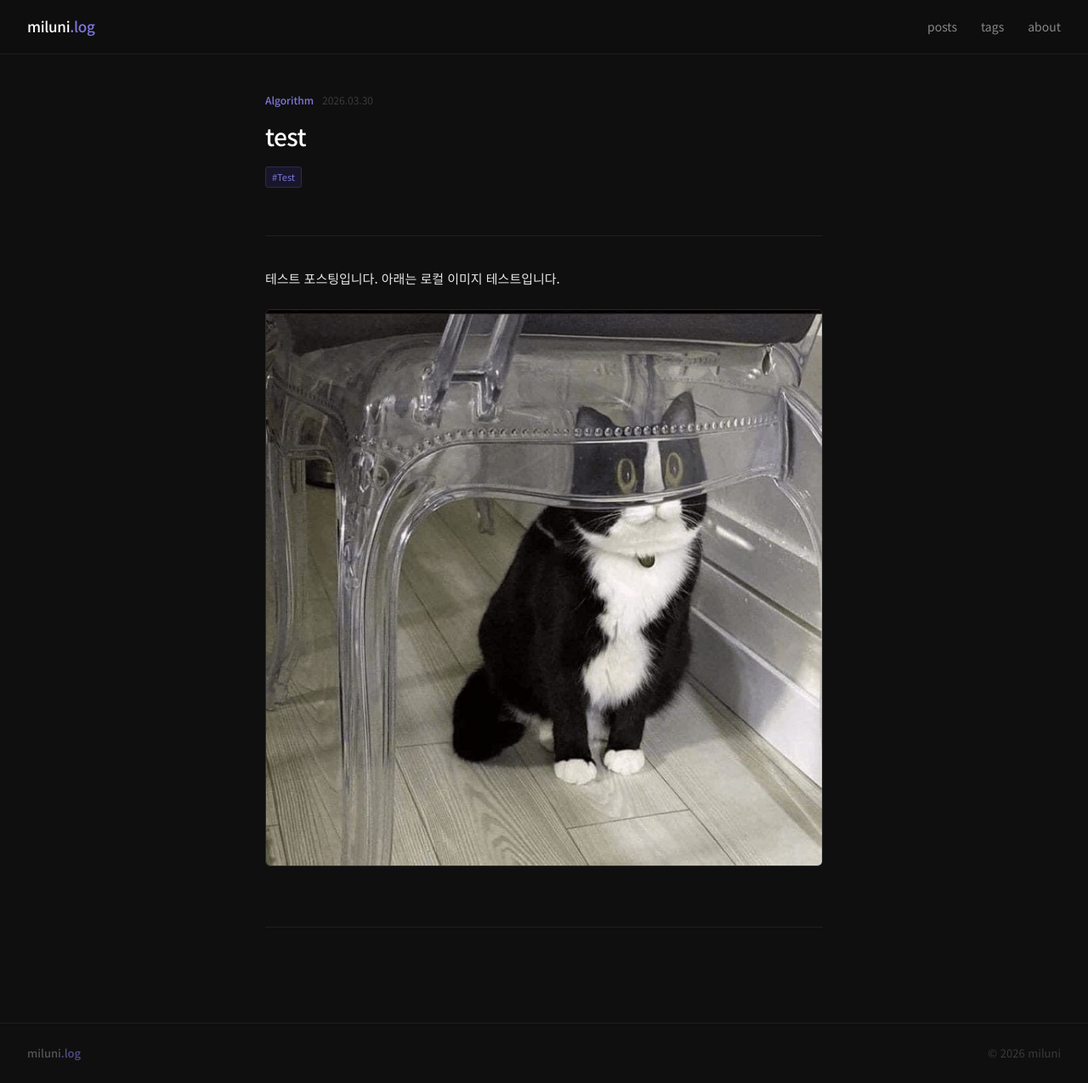
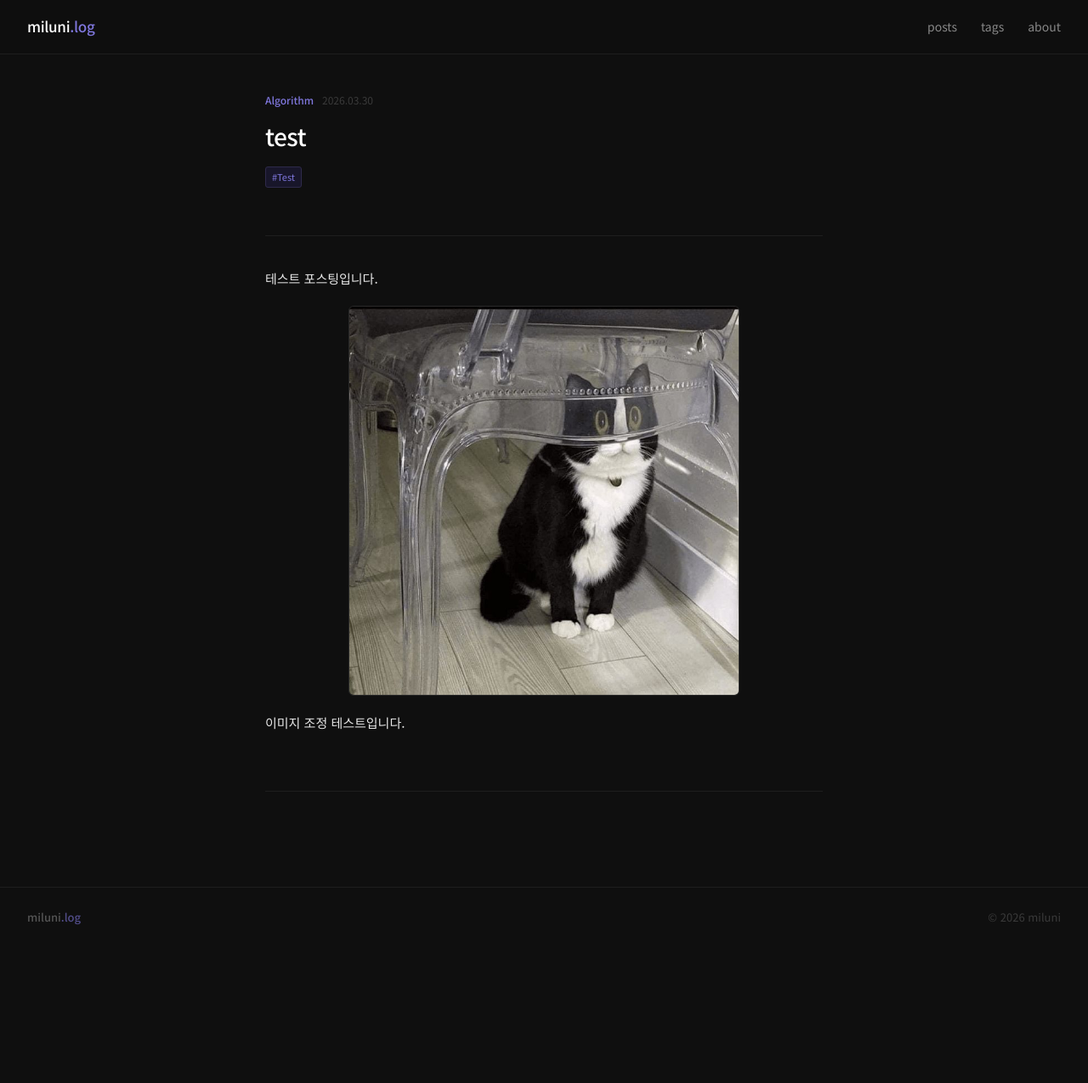
Before and after one commit to milun-i/milun-i.github.io, a Jekyll site: the page built from _posts/2026-03-30-test.md, in a window 1280 px wide and 1275 px high. Shown: the whole window at 85% size. Built offline with Jekyll 4.4.1, drawn with Linux system fonts in a browser that asks for light colours.

Commit message:
테스트 포스트 오류 수정

```diff
--- a/_posts/2026-03-30-test.md
+++ b/_posts/2026-03-30-test.md
@@ -1,14 +1,14 @@
 ---
 layout: post
 title: test
-date: 2026-03-30 17:43:14 +09:00
+date: 2026-03-30 18:18:12 +09:00
 categories:
   - Algorithm
 tags:
   - Test
 ---
+테스트 포스팅입니다.
 
+![테스트 이미지](/assets/img/posts/test/test.jpg){: style="display: block; margin: 0 auto; width: 70%;" }
 
-테스트 포스팅입니다. 아래는 로컬 이미지 테스트입니다.
-
-![테스트 이미지](/assets/img/posts/test/test.jpg)
+이미지 조정 테스트입니다.
```
